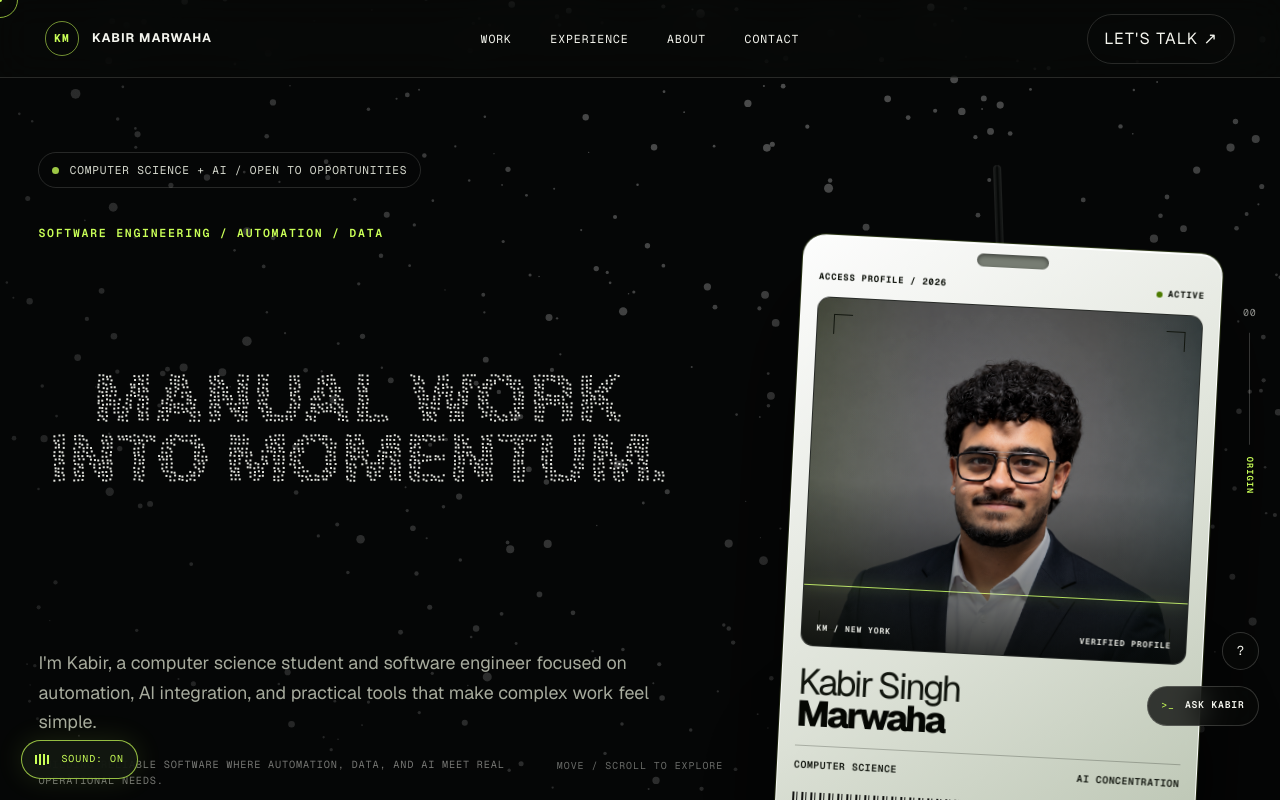
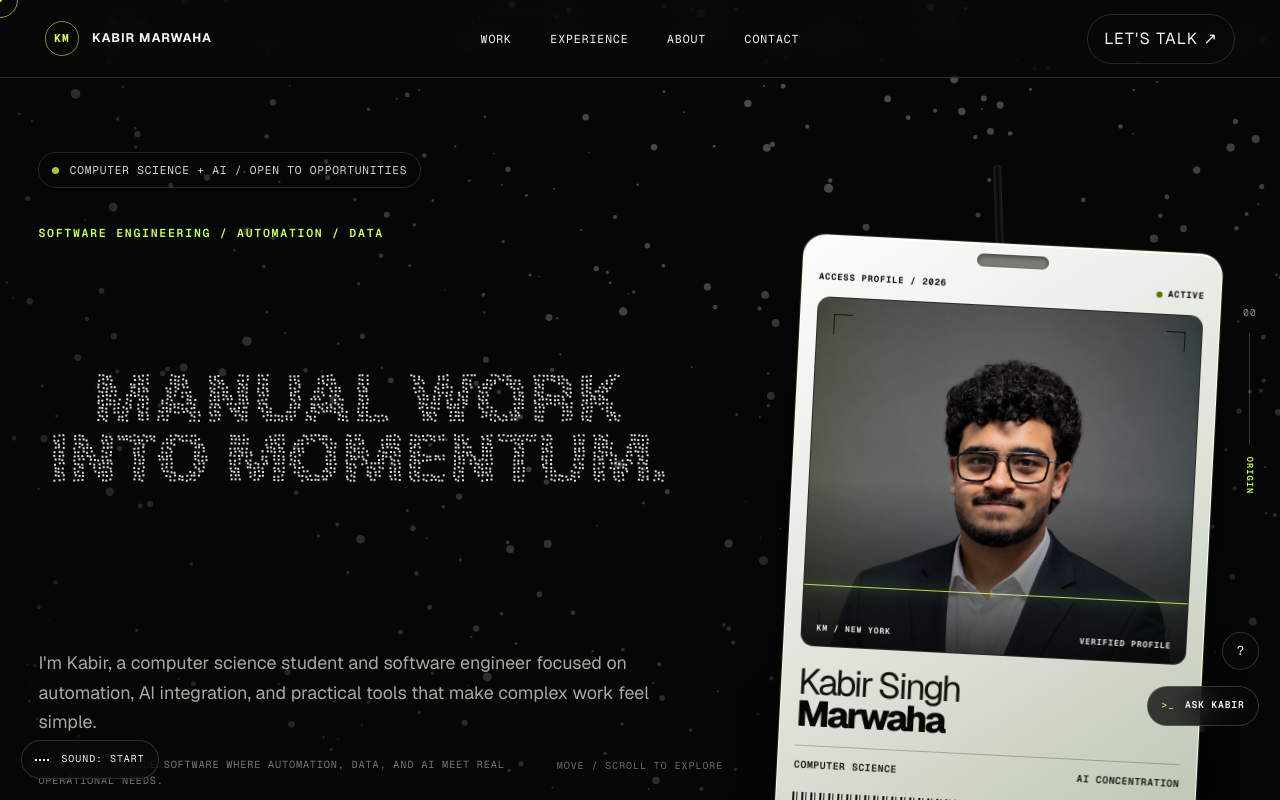
Before and after one commit to Kabir-SM/Kabir-SM.github.io, a Next.js app: page / in a window 1280 px wide. Shown: the top 800 px of the page. Built offline with nearby package versions, Linux system fonts and the light colour scheme.

Commit message:
Fix initial soundtrack playback state

```diff
--- a/app/KineticExperience.tsx
+++ b/app/KineticExperience.tsx
@@ -418,6 +418,11 @@ export function KineticExperience() {
     const context: AudioContext = new AudioContextClass();
     try {
       await context.resume();
+      if (context.state !== "running") {
+        await context.close();
+        setSoundState("armed");
+        return;
+      }
       const master = context.createGain();
       const trackGain = context.createGain();
       const analyser = context.createAnalyser();
@@ -462,7 +467,7 @@ export function KineticExperience() {
   useEffect(() => {
     if (soundState !== "armed") return;
     let starting = false;
-    const startOnFirstInteraction = (event: PointerEvent | KeyboardEvent) => {
+    const startOnFirstInteraction = (event: MouseEvent | KeyboardEvent) => {
       const target = event.target instanceof Element ? event.target : null;
       if (target?.closest(".sound-toggle")) return;
       if (event instanceof KeyboardEvent && event.key.toLowerCase() === "m") return;
@@ -470,15 +475,16 @@ export function KineticExperience() {
       starting = true;
       void toggleSound();
     };
-    document.addEventListener("pointerdown", startOnFirstInteraction, { capture: true });
+    document.addEventListener("click", startOnFirstInteraction, { capture: true });
     document.addEventListener("keydown", startOnFirstInteraction, { capture: true });
     return () => {
-      document.removeEventListener("pointerdown", startOnFirstInteraction, { capture: true });
+      document.removeEventListener("click", startOnFirstInteraction, { capture: true });
       document.removeEventListener("keydown", startOnFirstInteraction, { capture: true });
     };
   }, [soundState, toggleSound]);
 
-  const soundEnabled = soundState !== "off";
+  const soundOn = soundState === "on";
+  const soundLabel = soundState === "armed" ? "START" : soundState.toUpperCase();
 
   return (
     <div className="kinetic-experience">
@@ -496,8 +502,8 @@ export function KineticExperience() {
         />
       </div>
       <div ref={cursorRef} className="kinetic-cursor" aria-hidden="true"><span /></div>
-      <button className={`sound-toggle ${soundEnabled ? "is-on" : ""}`} type="button" aria-label={soundEnabled ? "Turn ambient soundtrack off" : "Turn ambient soundtrack on"} aria-pressed={soundEnabled} onClick={() => { if (soundState === "armed") setSoundState("off"); else void toggleSound(); }} title="Ambient soundtrack and interface sounds">
-        <span className="sound-bars" aria-hidden="true"><i /><i /><i /><i /></span><span>SOUND: {soundEnabled ? "ON" : "OFF"}</span>
+      <button className={`sound-toggle ${soundOn ? "is-on" : ""}`} type="button" aria-label={soundState === "armed" ? "Start ambient soundtrack" : soundOn ? "Turn ambient soundtrack off" : "Turn ambient soundtrack on"} aria-pressed={soundOn} onClick={() => void toggleSound()} title="Ambient soundtrack and interface sounds">
+        <span className="sound-bars" aria-hidden="true"><i /><i /><i /><i /></span><span>SOUND: {soundLabel}</span>
       </button>
       <div className="experience-progress" aria-hidden="true">
         <span>{String(scrollPercent).padStart(2, "0")}</span><span className="progress-rail"><i style={{ height: `${scrollPercent}%` }} /></span><strong>{chapter}</strong>
```
Also changed, not shown: 1 other file (tests, documents, lock files or other folders).
